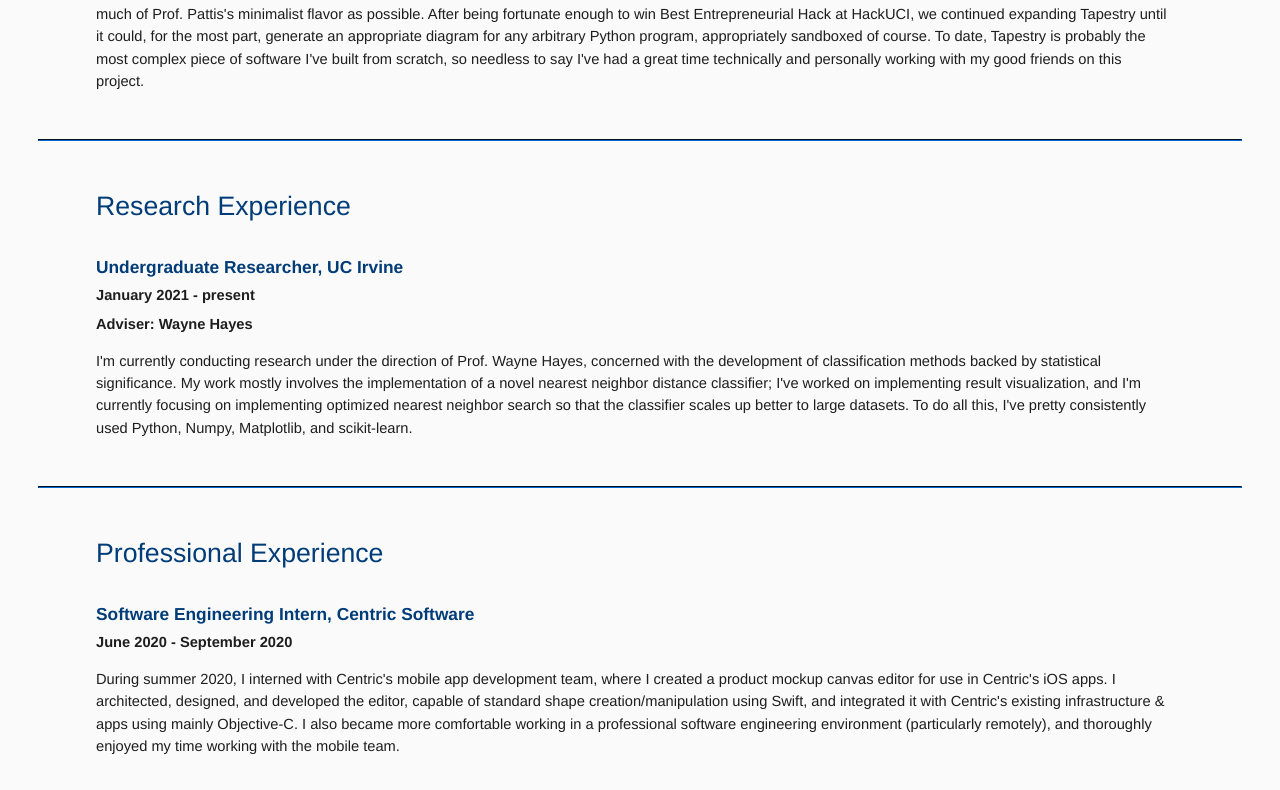
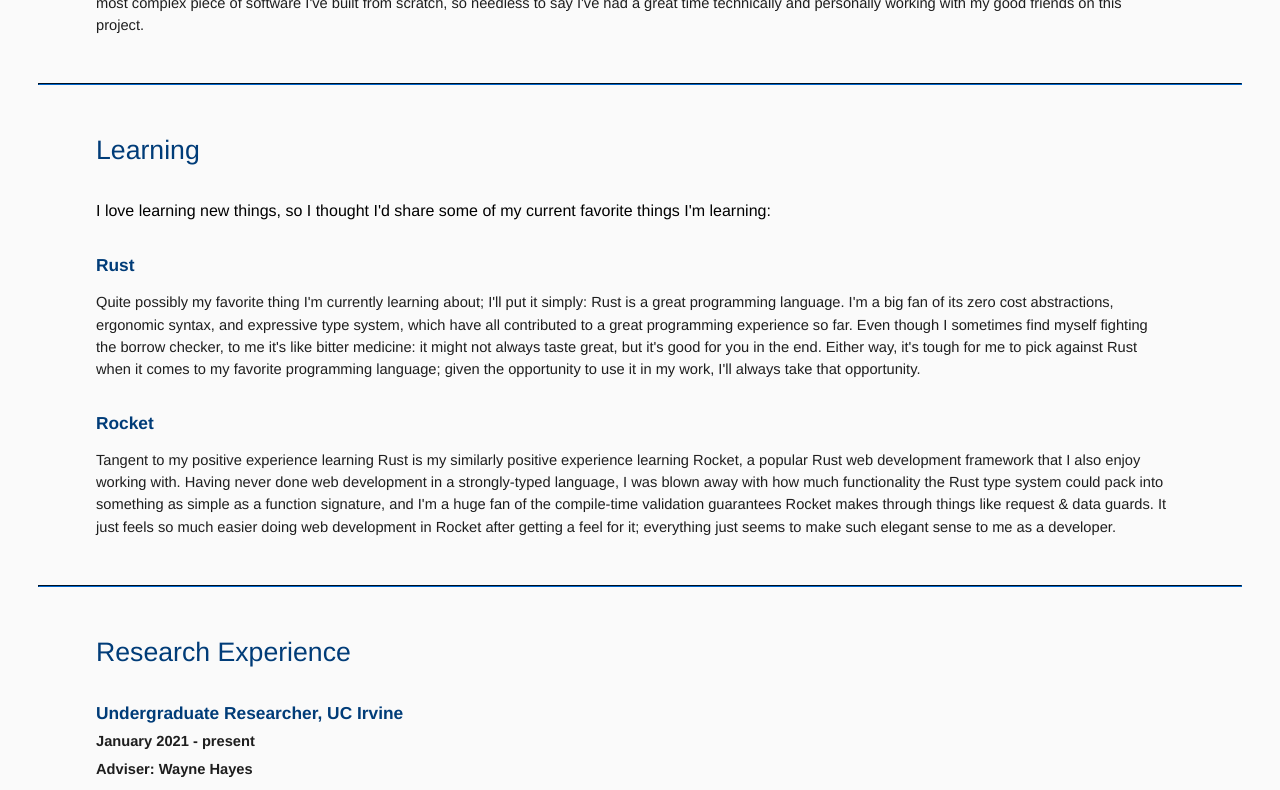
Before and after one commit to a-lafrance/a-lafrance.github.io, a Vue app: page / in a window 1280 px wide. Shown: the part 1300-2090 px from the top of the page. Built offline with nearby package versions, Linux system fonts and the light colour scheme.

Commit message:
updated for s21 & added learning section

```diff
--- a/src/App.vue
+++ b/src/App.vue
@@ -11,9 +11,8 @@
 
           <br /><br />
 
-          Whether through personal projects, professional experience, or academics, I'm always furthering these interests -- in my free time, I can almost
-          always be found coding, reading, &amp; learning. My personal favorite thing I'm learning right now is the Rust programming language; although the learning curve is steep,
-          its compile-time memory &amp; concurrency safety guarantees are fascinating.
+          In my free time, I'm usually working on one of the several projects I have going on at any given time. If I'm not coding, I'm probably reading,
+          playing video games (basically just Smash Ultimate), or watching "Friends" for the n-th time.
         </p>
       </div>
 
@@ -32,6 +31,11 @@
   </Section>
 
   <EntryList name="projects" title="Projects" :entries="projects" />
+
+  <EntryList name="learning" title="Learning" :entries="learning">
+    <p class="description">I love learning new things, so I thought I'd share some of my current favorite things I'm learning:</p>
+  </EntryList>
+
   <EntryList name="research" title="Research Experience" :entries="research" />
   <EntryList name="experience" title="Professional Experience" :entries="experience" />
 
@@ -66,7 +70,6 @@
       ],
       highlights: [
         "This coming summer (summer 2021), I'll be working as a software engineering intern at Facebook.",
-        "For Fall 2020 & Winter 2021, I serve as a learning assistant for ICS 31 (Intro to Programming).",
         "During summer 2020, I interned with Centric Software's iOS development team.",
         "At HackUCI 2020, my project, Tapestry, was named Best Entrepreneurial Hack."
       ],
@@ -103,15 +106,35 @@
           link: "https://www.tapestrylearn.com"
         },
       ],
+      learning: [
+        {
+          title: "Rust",
+          subtitles: [],
+          description: `Quite possibly my favorite thing I'm currently learning about; I'll put it simply: Rust is a great programming language. I'm a big fan of
+          its zero cost abstractions, ergonomic syntax, and expressive type system, which have all contributed to a great programming experience so far. Even though
+          I sometimes find myself fighting the borrow checker, to me it's like bitter medicine: it might not always taste great, but it's good for you in the end. Either way,
+          it's tough for me to pick against Rust when it comes to my favorite programming language; given the opportunity to use it in my work, I'll always take that opportunity.`,
+          link: "https://www.rust-lang.org"
+        },
+        {
+          title: "Rocket",
+          subtitles: [],
+          description: `Tangent to my positive experience learning Rust is my similarly positive experience learning Rocket, a popular Rust web development framework
+          that I also enjoy working with. Having never done web development in a strongly-typed language, I was blown away with how much functionality the Rust type system
+          could pack into something as simple as a function signature, and I'm a huge fan of the compile-time validation guarantees Rocket makes through things like request & data guards.
+          It just feels so much easier doing web development in Rocket after getting a feel for it; everything just seems to make such elegant sense to me as a developer.`,
+          link: "https://rocket.rs"
+        },
+      ],
       research: [
         {
           title: 'Undergraduate Researcher, UC Irvine',
           subtitles: ['January 2021 - present', 'Adviser: Wayne Hayes'],
           description: `I'm currently conducting research under the direction of Prof. Wayne Hayes, concerned with the development of
           classification methods backed by statistical significance. My work mostly involves the implementation of a
-          novel nearest neighbor distance classifier; I've worked on implementing result visualization, and I'm currently focusing on implementing
-          optimized nearest neighbor search so that the classifier scales up better to large datasets. To do all this, I've pretty consistently used
-          Python, Numpy, Matplotlib, and scikit-learn.`
+          novel nearest neighbor distance classifier; currently, I'm working on scaling up the classifier through highly optimized nearest neighbor search.
+          I've spent time researching existing methods (like space-partitioning trees), approximate methods (like LSH), and even spent time developing my
+          own methods, which may or may not pan out (jury's still out on that). In order to accomplish this, I've worked with Python, Numpy, Matplotlib, and scikit-learn.`
         }
       ],
       experience: [
--- a/src/components/EntryList.vue
+++ b/src/components/EntryList.vue
@@ -1,5 +1,6 @@
 <template>
   <Section :name="name" :title="title">
+    <slot></slot>
     <Entry v-for="(entry, index) in entries" :key="index" :entry="entry" />
   </Section>
 </template>
```
